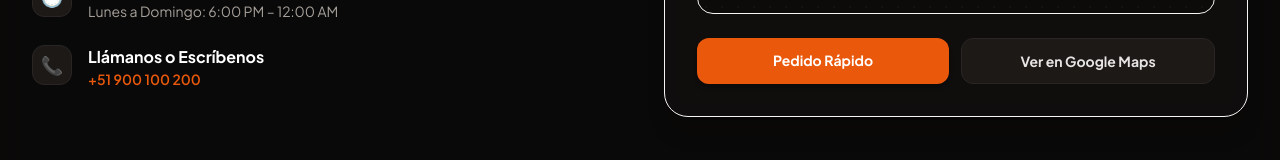
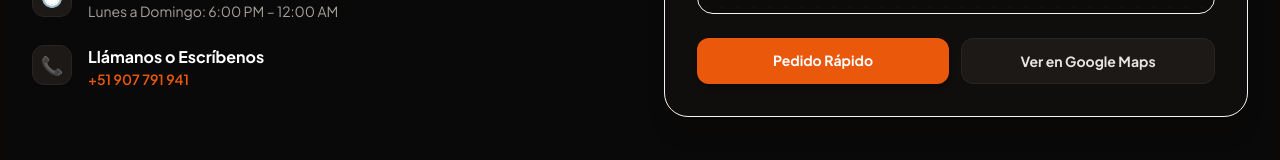
Before and after one commit to AngeGomez17/Fuente_de_soda_Noemi, a React (Vite) app: page / in a window 1280 px wide. Shown: the part 3049-3209 px from the top of the page. Built offline with nearby package versions, Linux system fonts and the light colour scheme.

Commit message:
Nuevo numero de telefono

```diff
--- a/src/App.jsx
+++ b/src/App.jsx
@@ -5,7 +5,7 @@ import MenuCard from './components/MenuCard';
 export default function App() {
   const [activeCategory, setActiveCategory] = useState('todos');
   const [scrollBlur, setScrollBlur] = useState(0);
-  const whatsappNumber = "51900100200";
+  const whatsappNumber = "51907791941";
 
   // Scroll handler for video blur & zoom effect
   useEffect(() => {
@@ -243,7 +243,7 @@ export default function App() {
                   <div>
                     <h4 className="font-bold text-white">Llámanos o Escríbenos</h4>
                     <p className="text-sm text-stone-450 font-semibold">
-                      <a href={`tel:+${whatsappNumber}`} className="hover:text-brand-orange text-brand-orange transition-colors">+51 900 100 200</a>
+                      <a href={`tel:+${whatsappNumber}`} className="hover:text-brand-orange text-brand-orange transition-colors">+51 907 791 941</a>
                     </p>
                   </div>
                 </div>
```
